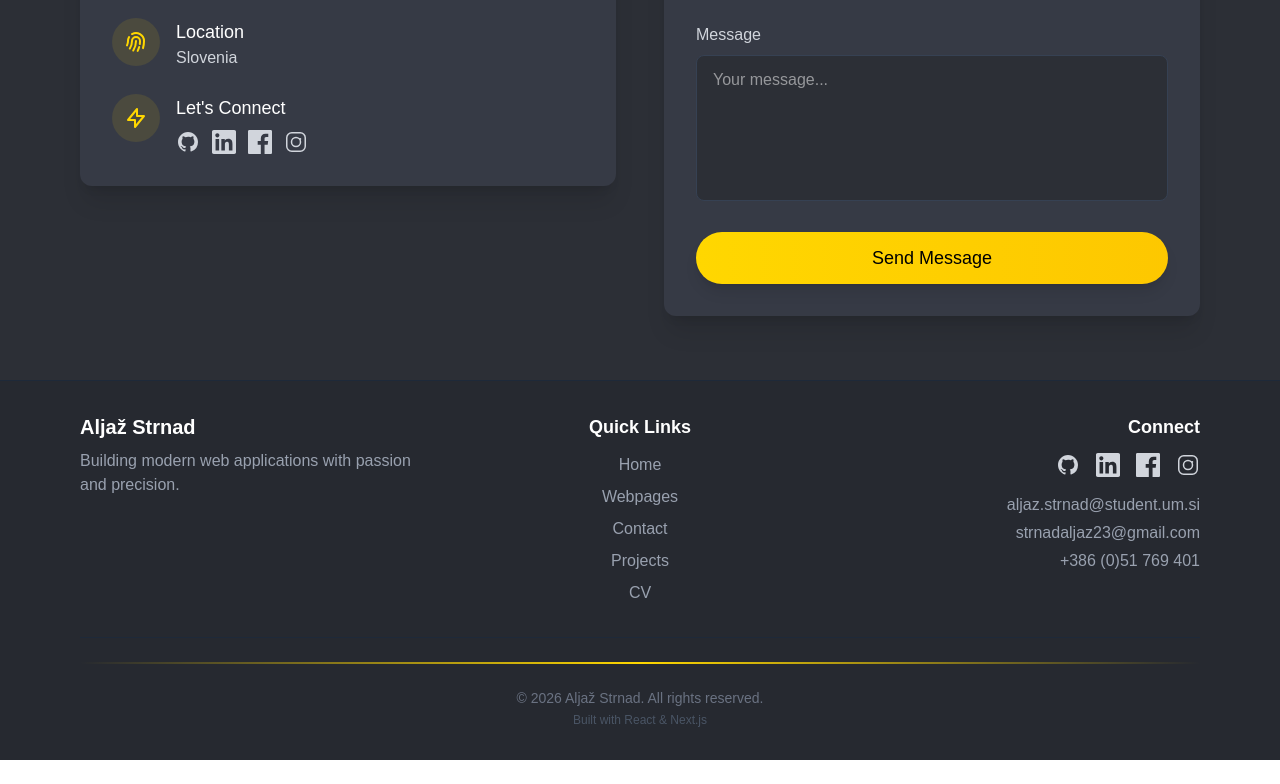
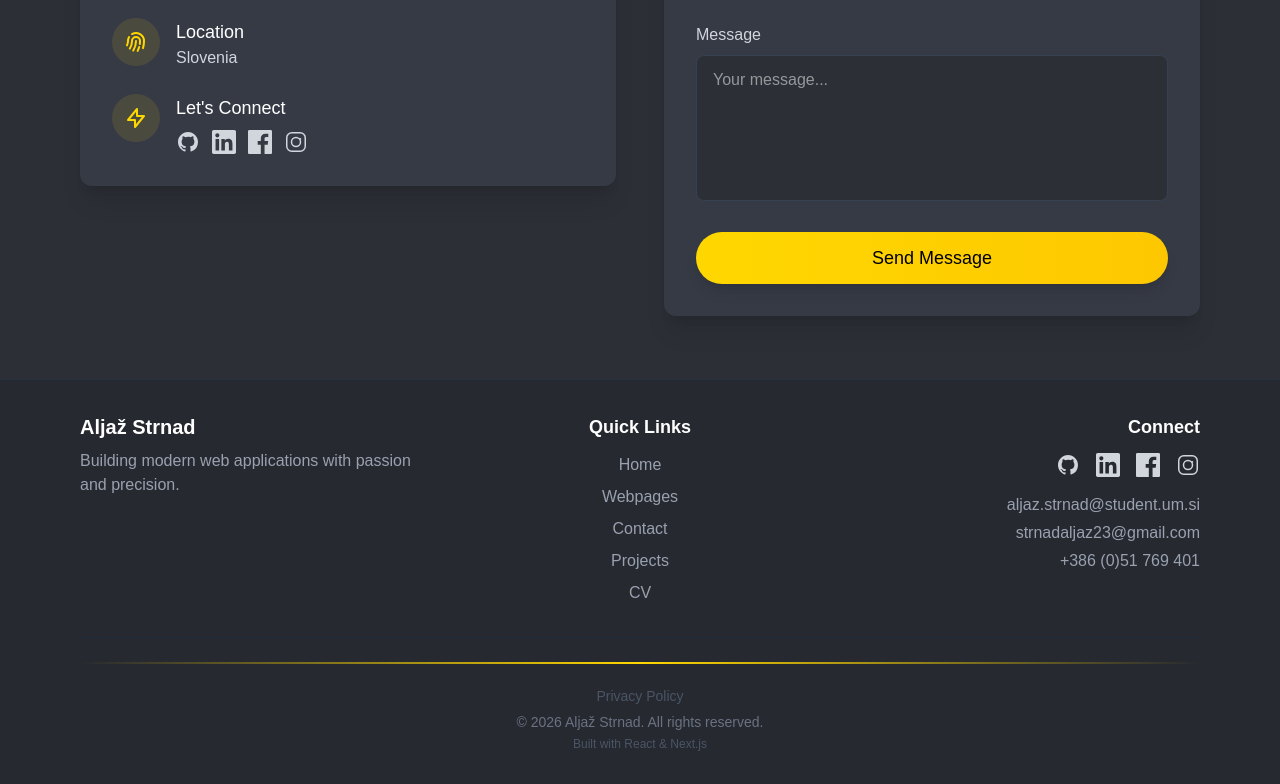
Before and after one commit to strnadaljaz/new_portfolio, a Next.js app: page / in a window 1280 px wide. Shown: the part 4358-5142 px from the top of the page. Before the commit the page ends 5118 px from the top, so only its background shows below. Built offline with nearby package versions, Linux system fonts and the light colour scheme.

Commit message:
privacy policy link

```diff
--- a/src/Components/Footer.jsx
+++ b/src/Components/Footer.jsx
@@ -87,8 +87,9 @@ export default function Footer() {
                     variants={fadeInUp}
                     className="mt-8 pt-6 border-t border-gray-800 text-center"
                 >
-                    <div className="h-[2px] bg-gradient-to-r from-transparent via-[#FFD700] to-transparent mb-6"></div>
-                    <p className="text-gray-500 text-sm">
+                    <div className="h-[2px] bg-gradient-to-r from-transparent via-[#FFD700] to-transparent mb-5"></div>
+                    <a href="/privacy_policy" className="text-gray-600 text-sm">Privacy Policy</a>
+                    <p className="text-gray-500 text-sm mt-1">
                         © {currentYear} Aljaž Strnad. All rights reserved.
                     </p>
                     <p className="text-gray-600 text-xs mt-1">
```
